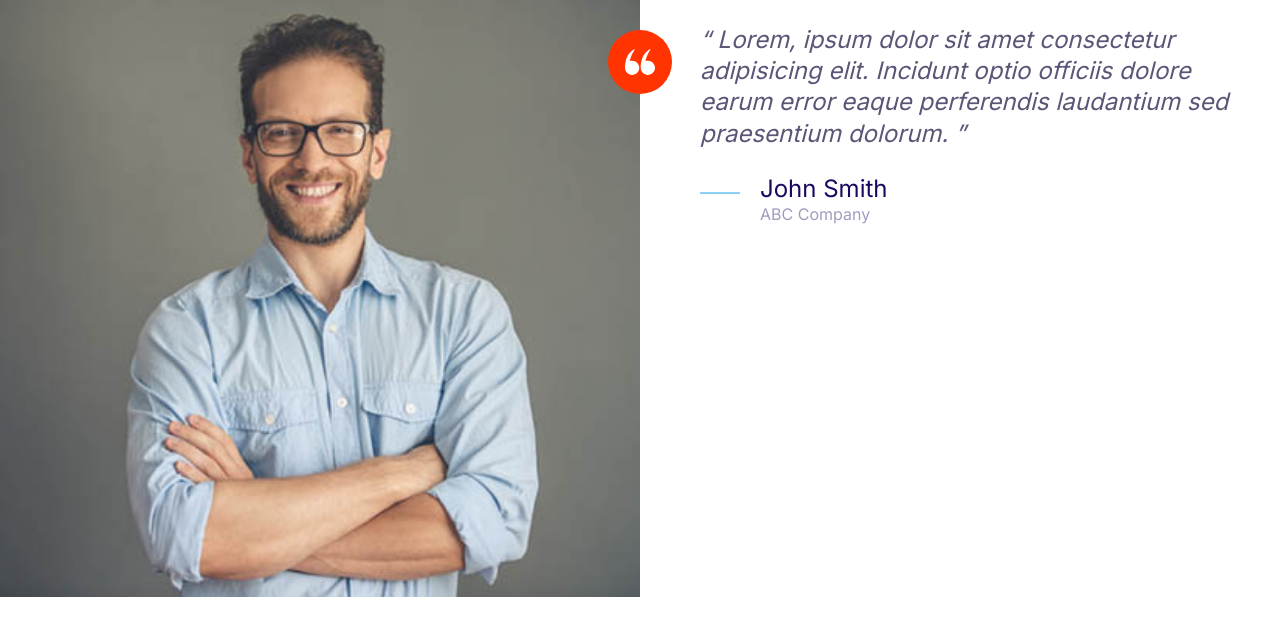
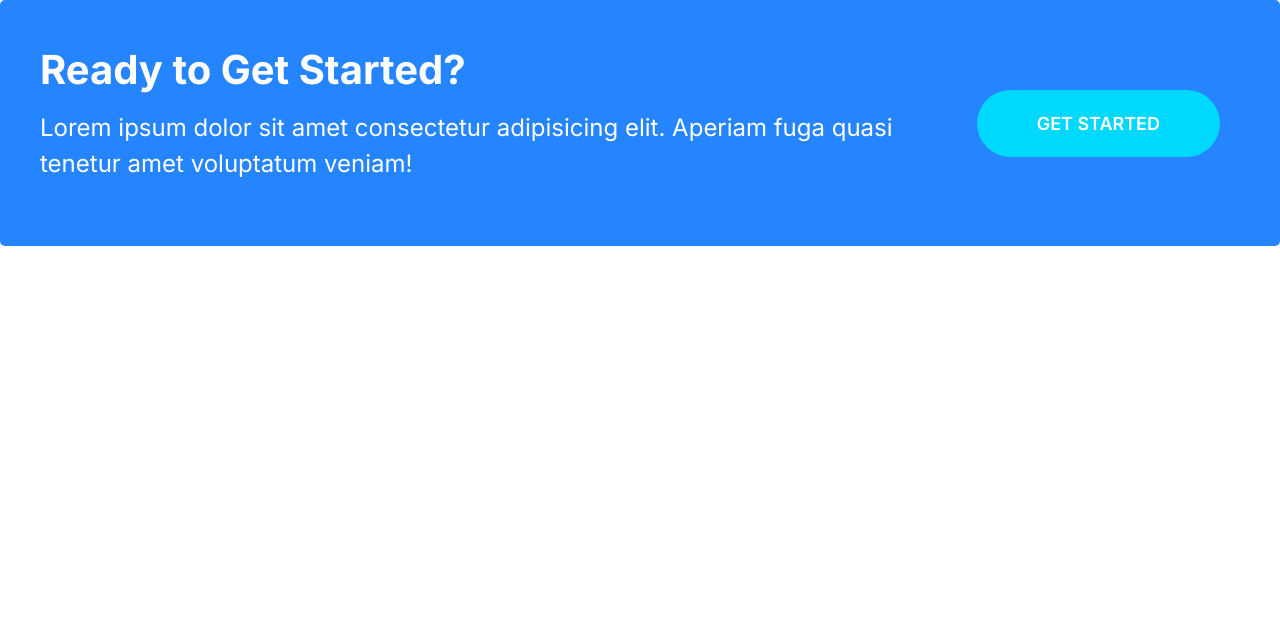
Before and after one commit to junaidbahadikhail/Moshify, a plain HTML site: page index.html in a window 1280 px wide. Drawn offline with Linux system fonts and the light colour scheme; a web font is replaced by a local one.

Commit message:
Build a blocks for dark and white background,also add card component and aligned it.

```diff
--- a/css/styles.css
+++ b/css/styles.css
@@ -235,6 +235,11 @@ a{
 
 .btn--accent:hover{
     background: #ec3000;
+}
+
+.btn--stretched{
+    padding-left: 6rem;
+    padding-right: 6rem;
 }
 
 .btn--block {
@@ -500,3 +505,43 @@ a{
     }
 
 }
+
+/*Call out*/
+
+.callout{
+    padding: 4rem;
+    border-radius:5px;
+}
+
+.callout--primary{
+    background: var(--color-primary);
+    color:#fff;
+}
+
+.callout__heading{
+    color: #fff;
+    font-size: 4rem;
+    margin-top: 0;
+}
+
+.callout .btn{
+justify-self: center;
+align-self: center;
+}
+
+.callout__content{
+    text-align: center;
+}
+
+@media screen and (min-width:768px) {
+    .callout .grid--1x2 {
+       grid-template-columns: 1fr auto;
+    }
+    .callout__content {
+    text-align: left;
+}
+    .callout .btn{
+    justify-self: start;
+    margin: 0 2rem;
+}
+}
--- a/index.html
+++ b/index.html
@@ -14,37 +14,14 @@
     <link rel="stylesheet" href="css/styles.css" />
   </head>
   <body">
-    <div class="cards testimonial">
+  <div class="callout callout--primary">
       <div class="grid grid--1x2">
-        <div class="testimonial__image">
-          <img src="images/testimonial.jpg" alt="a happy, smiling customer" />
-          <span class="icon-container icon-container--accent">
-            <svg class="icon icon--primary icon--white icon--small">
-              <use xlink:href="images/sprite.svg#quotes"></use>
-            </svg>
-          </span>
-        </div>
-        <blockquote class="quote">
-          <p class="quote__text">
-            Lorem, ipsum dolor sit amet consectetur adipisicing elit. Incidunt
-            optio officiis dolore earum error eaque perferendis laudantium sed
-            praesentium dolorum.
-          </p>
-          <footer>
-            <div class="media">
-              <div class="media__image">
-                <svg class="icon icon--primary quote__line">
-                  <use xlink:href="images/sprite.svg#line"></use>
-                </svg>
-              </div>
-              <div class="media__body">
-                <h3 class="media__title quote__author">John Smith</h3>
-                <p class="quote__organization">ABC Company</p>
-              </div>
-            </div>
-          </footer>
-        </blockquote>
+        <div class="callout__content">
+           <h2 class="callout__heading">Ready to Get Started?</h2>
+              <p>Lorem ipsum dolor sit amet consectetur adipisicing elit. Aperiam fuga quasi tenetur amet voluptatum veniam!</p>
+         </div>
+    <a href="#" class="btn btn--secondary btn--stretched">Get Started</a>
       </div>
-    </div>
-  </body>
+</div>
+</body>
 </html>
```
